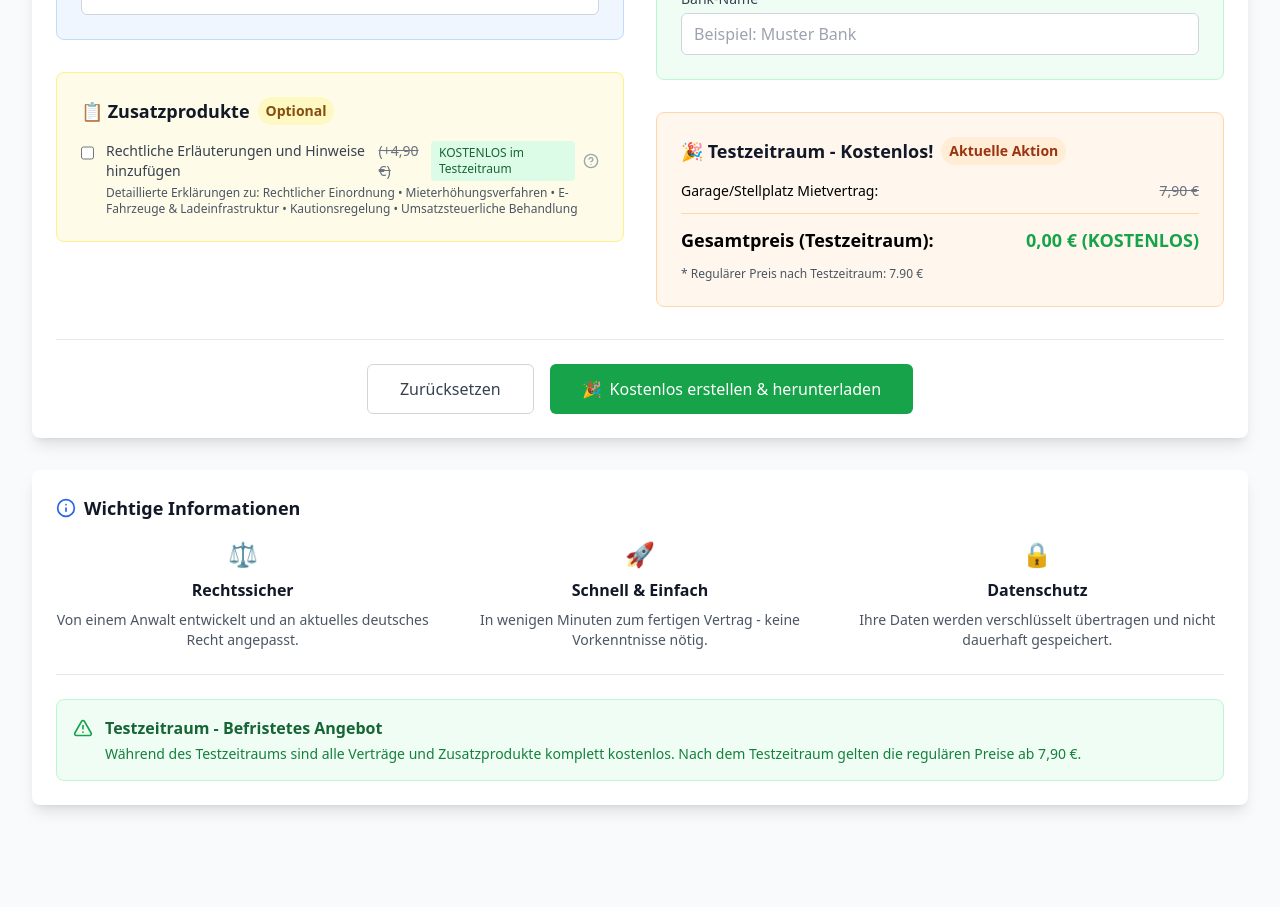
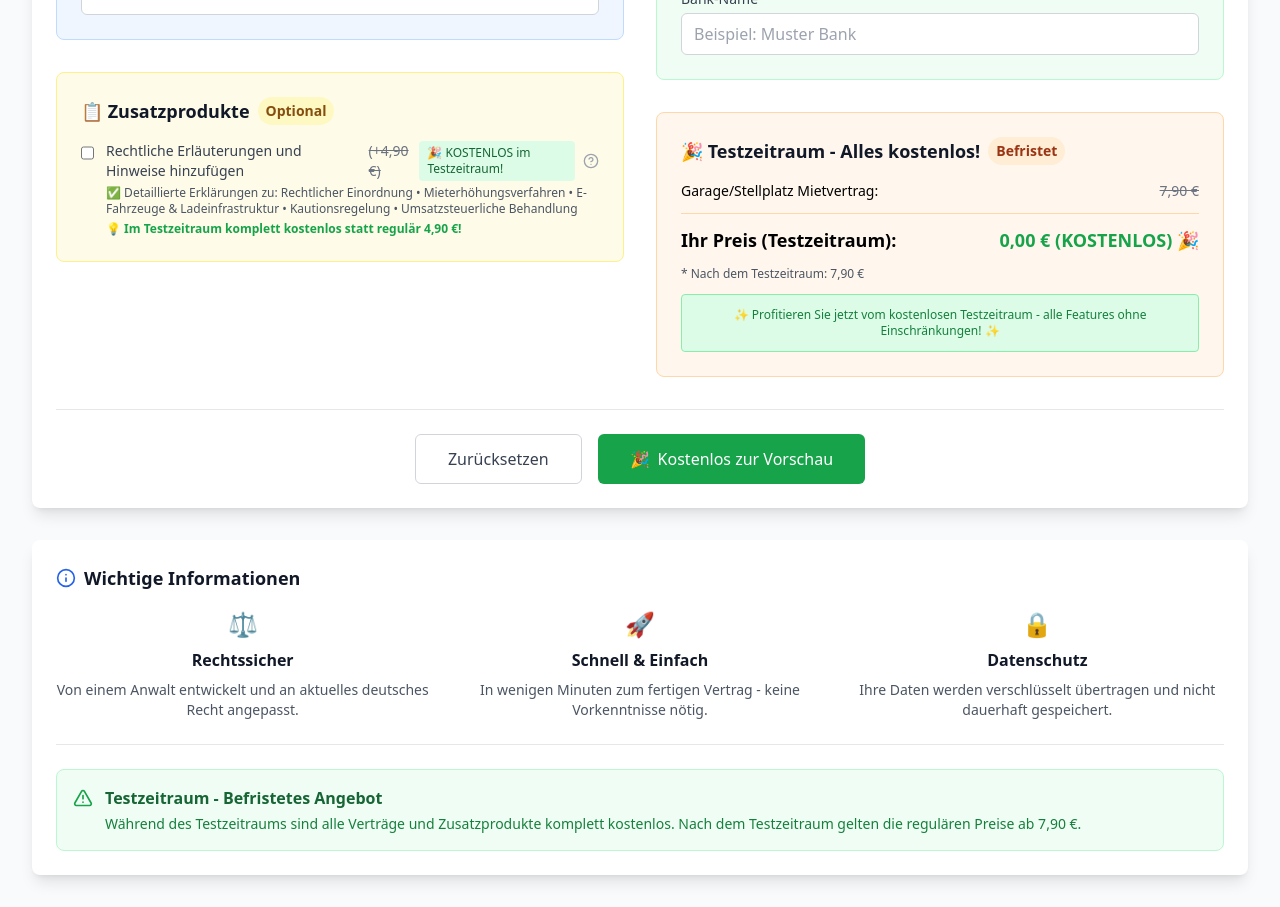
Before and after one commit to PalBasti/palworks-website, a Next.js app: page /garage-vertrag in a window 1280 px wide. Shown: the part 1540-2447 px from the top of the page. Before the commit the page ends 2377 px from the top, so only its background shows below. Built offline with nearby package versions, Linux system fonts and the light colour scheme.

Commit message:
Update ContractForm.js

```diff
--- a/components/ContractForm.js
+++ b/components/ContractForm.js
@@ -1,7 +1,7 @@
 import { useState } from 'react'
 import { HelpCircle } from 'lucide-react'
 
-// Tooltip Komponente AUSSERHALB definiert
+// Tooltip Komponente
 const Tooltip = ({ children, text }) => (
   <div className="group relative inline-block">
     {children}
@@ -51,11 +51,11 @@ export default function ContractForm({ onSubmit }) {
     has_utilities: false,
     has_deposit: false,
 
-    // Bankdaten (OPTIONAL mit Beispielen)
+    // Bankdaten (OPTIONAL)
     iban: '',
     bank: '',
 
-    // NEUE OPTION: Rechtliche Erläuterungen
+    // WICHTIG: Rechtliche Erläuterungen - TESTZEITRAUM KOSTENLOS
     include_explanations: false
   })
 
@@ -82,27 +82,14 @@ export default function ContractForm({ onSubmit }) {
         garage_city: prev.landlord_city
       }))
     }
-
-    // Auto-calculate deposit (2x monthly rent)
-    if (name === 'rent' && formData.has_deposit) {
-      const rentValue = parseFloat(value) || 0
-      if (rentValue > 0) {
-        setFormData(prev => ({
-          ...prev,
-          deposit: (rentValue * 2).toFixed(2)
-        }))
-      }
-    }
   }
 
   const validateForm = () => {
     const newErrors = {}
 
-    // FIXED: Dynamische Validierung basierend auf aktueller Formular-Konfiguration
+    // Immer verpflichtende Felder
     const requiredFields = [
-      // Immer verpflichtend: Art des Mietobjekts
       'garage_type',
-      // Immer verpflichtend: Vermieter
       'landlord_firstname', 'landlord_lastname',
       'landlord_address', 'landlord_postal', 'landlord_city'
     ]
@@ -124,7 +111,7 @@ export default function ContractForm({ onSubmit }) {
       }
     })
 
-    // Validierung PLZ (5 Ziffern) - nur wenn ausgefüllt
+    // PLZ Validierung
     if (formData.landlord_postal && !/^\d{5}$/.test(formData.landlord_postal)) {
       newErrors.landlord_postal = 'PLZ muss 5 Ziffern haben'
     }
@@ -135,12 +122,12 @@ export default function ContractForm({ onSubmit }) {
       newErrors.garage_postal = 'PLZ muss 5 Ziffern haben'
     }
 
-    // Validierung Miete (positive Zahl) - nur wenn ausgefüllt
+    // Miete Validierung
     if (formData.rent && (isNaN(formData.rent) || parseFloat(formData.rent) <= 0)) {
       newErrors.rent = 'Miete muss eine positive Zahl sein'
     }
 
-    // Validierung IBAN (basic check) - nur wenn ausgefüllt
+    // IBAN Validierung
     if (formData.iban && formData.iban.length < 15) {
       newErrors.iban = 'IBAN scheint zu kurz zu sein'
     }
@@ -152,6 +139,7 @@ export default function ContractForm({ onSubmit }) {
   const handleSubmit = (e) => {
     e.preventDefault()
     if (validateForm()) {
+      console.log('Submitting form data:', formData) // Debug
       onSubmit(formData)
     } else {
       // Scroll to first error
@@ -190,13 +178,6 @@ export default function ContractForm({ onSubmit }) {
       case 'stellplatz': return 'Stellplatz an gleicher Adresse wie Vermieter'
       default: return 'Mietobjekt an gleicher Adresse wie Vermieter'
     }
-  }
-
-  // Preisberechnung für Testzeitraum
-  const getPrice = () => {
-    const basePrice = 7.90
-    const explanationsPrice = 4.90
-    return formData.include_explanations ? basePrice + explanationsPrice : basePrice
   }
 
   return (
@@ -460,7 +441,7 @@ export default function ContractForm({ onSubmit }) {
             </div>
           </div>
 
-          {/* NEU: Zusatzprodukte */}
+          {/* WICHTIG: Zusatzprodukte - Hier werden die Erläuterungen angeboten */}
           <div className="bg-yellow-50 border border-yellow-200 rounded-lg p-6">
             <h3 className="text-lg font-semibold text-gray-900 mb-4 flex items-center">
               📋 Zusatzprodukte
@@ -479,14 +460,17 @@ export default function ContractForm({ onSubmit }) {
                   <label className="text-sm font-medium text-gray-700 flex items-center">
                     Rechtliche Erläuterungen und Hinweise hinzufügen
                     <span className="line-through text-gray-500 ml-1">(+4,90 €)</span>
-                    <span className="bg-green-100 text-green-800 text-xs px-2 py-1 rounded ml-2">KOSTENLOS im Testzeitraum</span>
+                    <span className="bg-green-100 text-green-800 text-xs px-2 py-1 rounded ml-2">🎉 KOSTENLOS im Testzeitraum!</span>
                     <Tooltip text="Umfassende Erläuterungen zur rechtlichen Einordnung, Mieterhöhungen, E-Mobilität, Kautionsregelung und Umsatzsteuer">
                       <HelpCircle className="h-4 w-4 ml-2 text-gray-400 cursor-help" />
                     </Tooltip>
                   </label>
                   <p className="text-xs text-gray-600 mt-1">
-                    Detaillierte Erklärungen zu: Rechtlicher Einordnung • Mieterhöhungsverfahren •
+                    ✅ Detaillierte Erklärungen zu: Rechtlicher Einordnung • Mieterhöhungsverfahren •
                     E-Fahrzeuge & Ladeinfrastruktur • Kautionsregelung • Umsatzsteuerliche Behandlung
+                  </p>
+                  <p className="text-xs text-green-600 mt-1 font-semibold">
+                    💡 Im Testzeitraum komplett kostenlos statt regulär 4,90 €!
                   </p>
                 </div>
               </div>
@@ -517,11 +501,8 @@ export default function ContractForm({ onSubmit }) {
                   value={formData.tenant_firstname}
                   onChange={handleChange}
                   placeholder="z.B. Max"
-                  className={`w-full px-3 py-2 border rounded-md focus:outline-none focus:ring-2 focus:ring-blue-500 ${
-                    errors.tenant_firstname ? 'border-red-500' : 'border-gray-300'
-                  }`}
+                  className="w-full px-3 py-2 border border-gray-300 rounded-md focus:outline-none focus:ring-2 focus:ring-blue-500"
                 />
-                {errors.tenant_firstname && <p className="text-red-500 text-sm mt-1">{errors.tenant_firstname}</p>}
               </div>
               <div>
                 <label className="block text-sm font-medium text-gray-700 mb-1">
@@ -533,11 +514,8 @@ export default function ContractForm({ onSubmit }) {
                   value={formData.tenant_lastname}
                   onChange={handleChange}
                   placeholder="z.B. Mustermann"
-                  className={`w-full px-3 py-2 border rounded-md focus:outline-none focus:ring-2 focus:ring-blue-500 ${
-                    errors.tenant_lastname ? 'border-red-500' : 'border-gray-300'
-                  }`}
+                  className="w-full px-3 py-2 border border-gray-300 rounded-md focus:outline-none focus:ring-2 focus:ring-blue-500"
                 />
-                {errors.tenant_lastname && <p className="text-red-500 text-sm mt-1">{errors.tenant_lastname}</p>}
               </div>
             </div>
 
@@ -551,11 +529,8 @@ export default function ContractForm({ onSubmit }) {
                 value={formData.tenant_address}
                 onChange={handleChange}
                 placeholder="z.B. Beispielstraße 42"
-                className={`w-full px-3 py-2 border rounded-md focus:outline-none focus:ring-2 focus:ring-blue-500 ${
-                  errors.tenant_address ? 'border-red-500' : 'border-gray-300'
-                }`}
+                className="w-full px-3 py-2 border border-gray-300 rounded-md focus:outline-none focus:ring-2 focus:ring-blue-500"
               />
-              {errors.tenant_address && <p className="text-red-500 text-sm mt-1">{errors.tenant_address}</p>}
             </div>
 
             <div className="grid grid-cols-3 gap-4 mt-4">
@@ -587,11 +562,8 @@ export default function ContractForm({ onSubmit }) {
                   value={formData.tenant_city}
                   onChange={handleChange}
                   placeholder="z.B. Berlin"
-                  className={`w-full px-3 py-2 border rounded-md focus:outline-none focus:ring-2 focus:ring-blue-500 ${
-                    errors.tenant_city ? 'border-red-500' : 'border-gray-300'
-                  }`}
+                  className="w-full px-3 py-2 border border-gray-300 rounded-md focus:outline-none focus:ring-2 focus:ring-blue-500"
                 />
-                {errors.tenant_city && <p className="text-red-500 text-sm mt-1">{errors.tenant_city}</p>}
               </div>
             </div>
           </div>
@@ -612,11 +584,8 @@ export default function ContractForm({ onSubmit }) {
                   name="lease_start"
                   value={formData.lease_start}
                   onChange={handleChange}
-                  className={`w-full px-3 py-2 border rounded-md focus:outline-none focus:ring-2 focus:ring-blue-500 ${
-                    errors.lease_start ? 'border-red-500' : 'border-gray-300'
-                  }`}
+                  className="w-full px-3 py-2 border border-gray-300 rounded-md focus:outline-none focus:ring-2 focus:ring-blue-500"
                 />
-                {errors.lease_start && <p className="text-red-500 text-sm mt-1">{errors.lease_start}</p>}
               </div>
 
               {formData.garage_lease_type === 'befristet' && (
@@ -738,7 +707,7 @@ export default function ContractForm({ onSubmit }) {
             </div>
           </div>
 
-          {/* Bankdaten - OPTIONAL mit Beispielen */}
+          {/* Bankdaten - OPTIONAL */}
           <div className="bg-green-50 border border-green-200 rounded-lg p-6">
             <h3 className="text-lg font-semibold text-gray-900 mb-4 flex items-center">
               🏦 Bankdaten des Vermieters
@@ -775,20 +744,17 @@ export default function ContractForm({ onSubmit }) {
                   value={formData.bank}
                   onChange={handleChange}
                   placeholder="Beispiel: Muster Bank"
-                  className={`w-full px-3 py-2 border rounded-md focus:outline-none focus:ring-2 focus:ring-blue-500 placeholder-gray-400 ${
-                    errors.bank ? 'border-red-500' : 'border-gray-300'
-                  }`}
+                  className="w-full px-3 py-2 border border-gray-300 rounded-md focus:outline-none focus:ring-2 focus:ring-blue-500 placeholder-gray-400"
                 />
-                {errors.bank && <p className="text-red-500 text-sm mt-1">{errors.bank}</p>}
               </div>
             </div>
           </div>
 
-          {/* NEU: Preisübersicht für Testzeitraum */}
+          {/* TESTZEITRAUM: Preisübersicht */}
           <div className="bg-orange-50 border border-orange-200 rounded-lg p-6">
             <h3 className="text-lg font-semibold text-gray-900 mb-4 flex items-center">
-              🎉 Testzeitraum - Kostenlos!
-              <span className="ml-2 text-sm bg-orange-100 text-orange-800 px-2 py-1 rounded-full">Aktuelle Aktion</span>
+              🎉 Testzeitraum - Alles kostenlos!
+              <span className="ml-2 text-sm bg-orange-100 text-orange-800 px-2 py-1 rounded-full">Befristet</span>
             </h3>
             <div className="space-y-3">
               <div className="flex justify-between items-center text-sm">
@@ -797,18 +763,24 @@ export default function ContractForm({ onSubmit }) {
               </div>
               {formData.include_explanations && (
                 <div className="flex justify-between items-center text-sm">
-                  <span>Rechtliche Erläuterungen:</span>
+                  <span>+ Rechtliche Erläuterungen:</span>
                   <span className="line-through text-gray-500">4,90 €</span>
                 </div>
               )}
               <hr className="border-orange-200" />
               <div className="flex justify-between items-center font-semibold text-lg">
-                <span>Gesamtpreis (Testzeitraum):</span>
-                <span className="text-green-600">0,00 € (KOSTENLOS)</span>
+                <span>Ihr Preis (Testzeitraum):</span>
+                <span className="text-green-600">0,00 € (KOSTENLOS) 🎉</span>
               </div>
               <p className="text-xs text-gray-600">
-                * Regulärer Preis nach Testzeitraum: {getPrice().toFixed(2)} €
+                * Nach dem Testzeitraum: {formData.include_explanations ? '12,80' : '7,90'} €
               </p>
+              <div className="bg-green-100 border border-green-300 rounded p-3 mt-3">
+                <p className="text-xs text-green-700 text-center font-medium">
+                  ✨ Profitieren Sie jetzt vom kostenlosen Testzeitraum -
+                  alle Features ohne Einschränkungen! ✨
+                </p>
+              </div>
             </div>
           </div>
         </div>
@@ -828,7 +800,7 @@ export default function ContractForm({ onSubmit }) {
           className="px-8 py-3 bg-green-600 text-white rounded-md hover:bg-green-700 font-medium transition-colors flex items-center"
         >
           <span className="mr-2">🎉</span>
-          Kostenlos erstellen & herunterladen
+          Kostenlos zur Vorschau
         </button>
       </div>
     </form>
```
